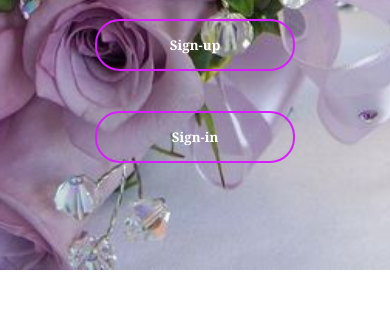
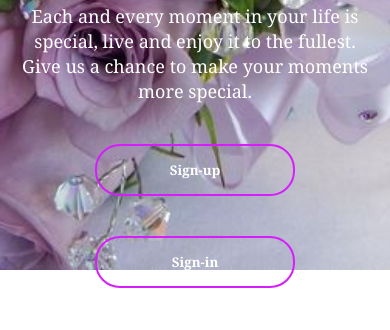
Before and after one commit to Divyamsharma-18/Event-website, a plain HTML site: page event.html in a window 390 px wide. Shown: the part 574-904 px from the top of the page. Before the commit the page ends 844 px from the top, so only its background shows below. Drawn offline with Linux system fonts and the light colour scheme.

Commit message:
responsive event.css

```diff
--- a/event.css
+++ b/event.css
@@ -53,6 +53,7 @@
     width: 100%;
     position: absolute;
     top: 50%;
+    padding-top: 250px;
     transform: translateY(-50%);
     text-align: center;
     color: white;
```
